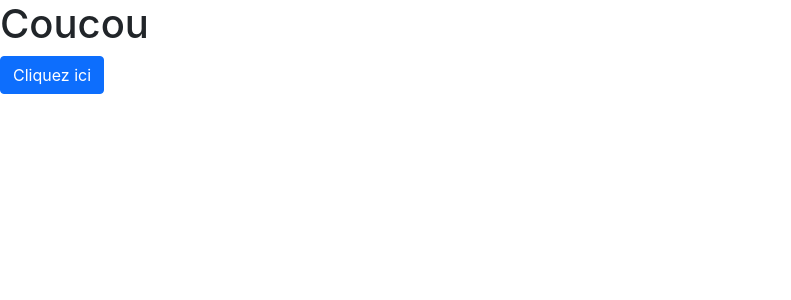
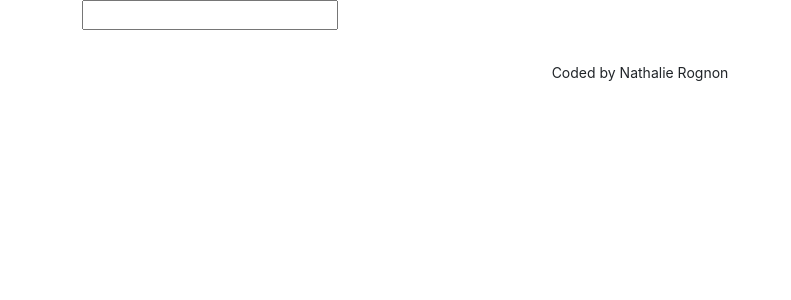
Before and after one commit to natkilima/dictionary-project-2, a React (Create React App) app: page / in a window 1280 px wide. Shown: the top 300 px of the page, without its empty margins (0-791 px from the left). Built offline with nearby package versions, Linux system fonts and the light colour scheme.

Commit message:
Dictionary component created + search form + handling of search submitted

```diff
--- a/src/App.css
+++ b/src/App.css
@@ -0,0 +1,4 @@
+.App-footer {
+  text-align: center;
+  margin: 30px 0;
+}
--- a/src/App.js
+++ b/src/App.js
@@ -1,14 +1,17 @@
 import "./App.css";
+import Dictionary from "./Dictionary";
 
 function App() {
   return (
     <div className="App">
-      <header className="App-header"></header>
-      <div>
-        <h1>Coucou</h1>
-        <a href="#" className="btn btn-primary">
-          Cliquez ici
-        </a>
+      <div className="container">
+        <header className="App-header"></header>
+        <main>
+          <Dictionary />
+        </main>
+        <footer className="App-footer">
+          <small>Coded by Nathalie Rognon</small>
+        </footer>
       </div>
     </div>
   );
--- /dev/null
+++ b/src/Dictionary.js
@@ -0,0 +1,23 @@
+import React, { useState } from "react";
+import "./Dictionary.css";
+
+export default function Dictionary() {
+  let [keyword, setKeyword] = useState("");
+
+  function search(event) {
+    event.preventDefault();
+    alert(`Searching for ${keyword}`);
+  }
+
+  function handleKeywordChange(event) {
+    setKeyword(event.target.value);
+  }
+
+  return (
+    <div className="Dictionary">
+      <form onSubmit={search}>
+        <input type="search" onChange={handleKeywordChange} />
+      </form>
+    </div>
+  );
+}
```
Also changed, not shown: src/Dictionary.css (added).
